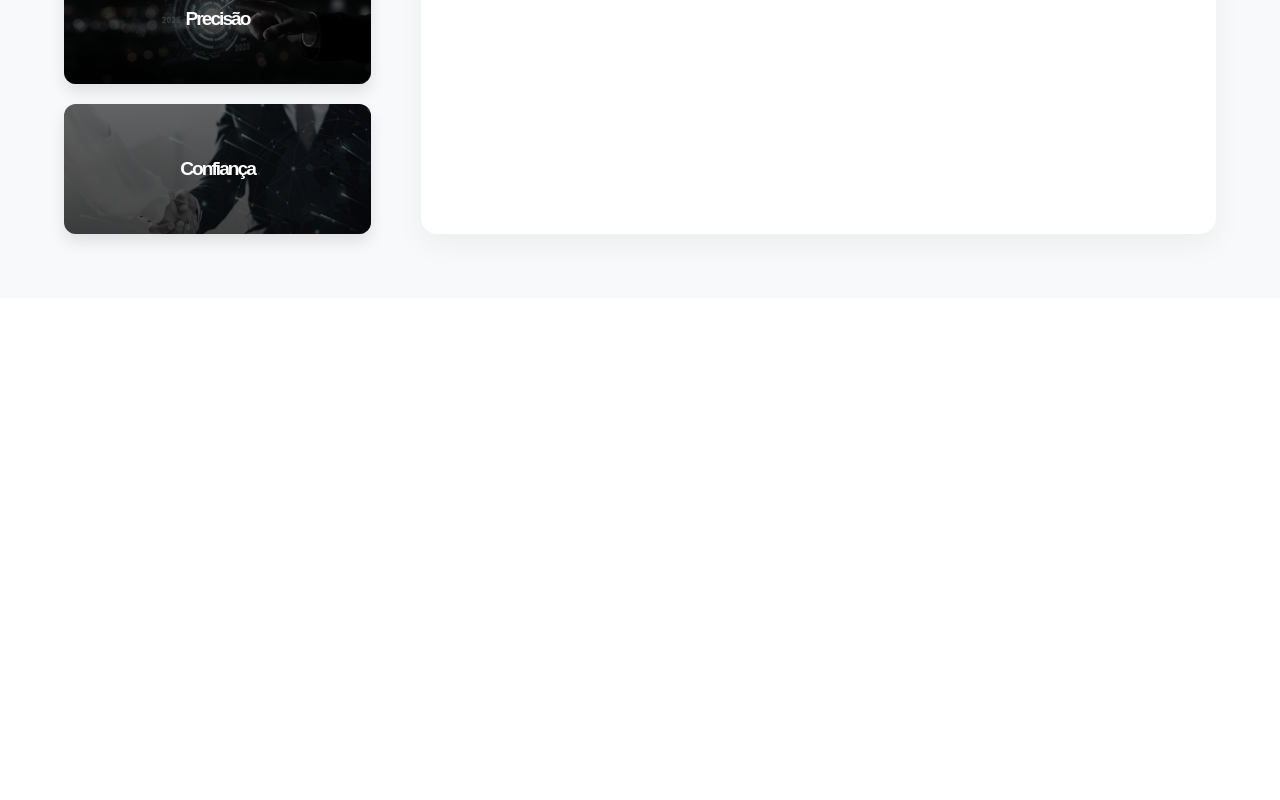
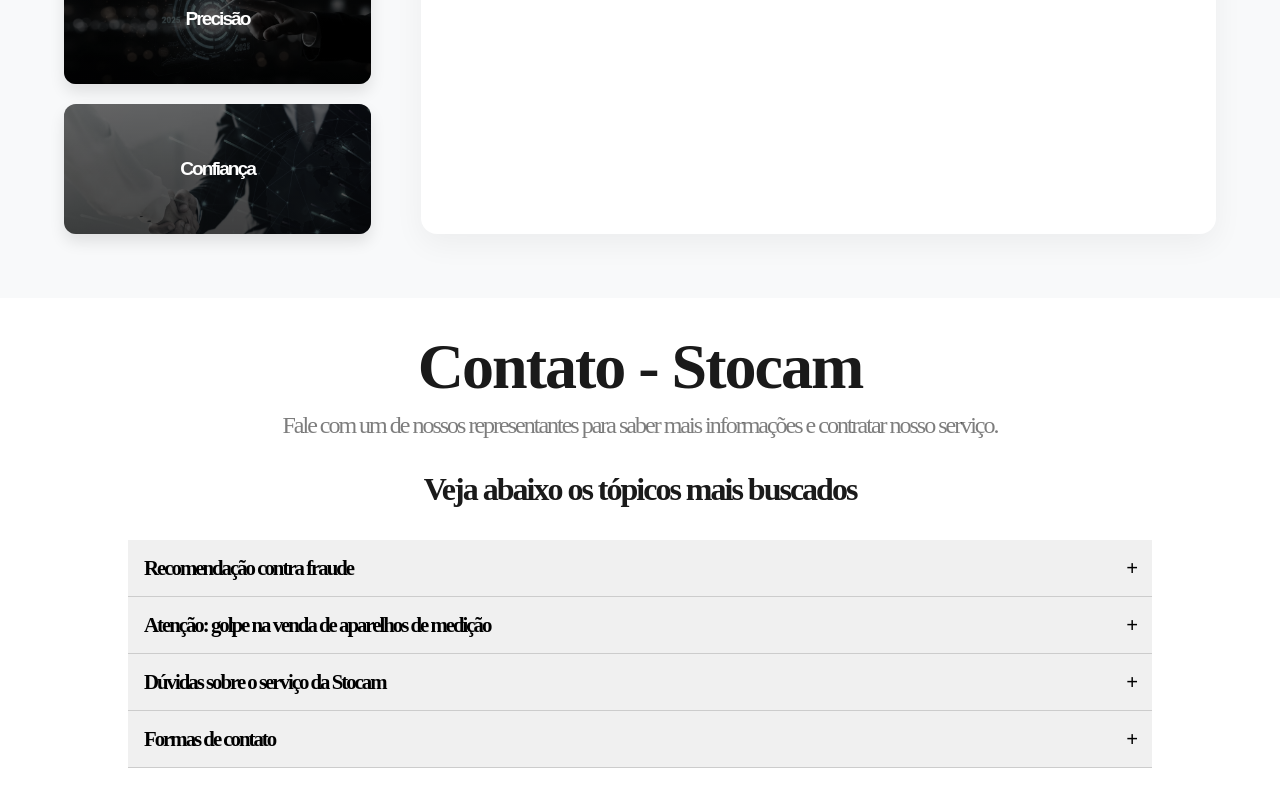
Before and after one commit to IanJunji/Sprint3_web_e_front, a React (Vite) app in the folder Sprint3_WebDev/: page / in a window 1280 px wide. Shown: the part 1347-2147 px from the top of the page. Before the commit the page ends 1645 px from the top, so only its background shows below. Built offline with nearby package versions, Linux system fonts and the light colour scheme; a web font is replaced by a local one.

Commit message:
Feat - Acordion

```diff
--- a/Sprint3_WebDev/src/App.jsx
+++ b/Sprint3_WebDev/src/App.jsx
@@ -1,4 +1,4 @@
-import { useState } from 'react'
+
 import './App.css'
 
 
--- /dev/null
+++ b/Sprint3_WebDev/src/components/contato.jsx
@@ -0,0 +1,70 @@
+import "../styles/contato.css";
+import { useState } from "react";
+
+function Contato() {
+  const [indexSelecionado, setIndexSelecionado] = useState(null);
+
+  const toggleAccordion = (index) => {
+    setIndexSelecionado(indexSelecionado === index ? null : index);
+  };
+
+  const accordions = [
+    {
+      id: 1,
+      titulo: "Recomendação contra fraude",
+      conteudo: "Jamais compartilhe seus dados bancários por mensagens..."
+    },
+    {
+      id: 2,
+      titulo: "Atenção: golpe na venda de aparelhos de medição",
+      conteudo: "Evite comprar dispositivos não certificados pela Anvisa..."
+    },
+    {
+      id: 3,
+      titulo: "Dúvidas sobre o serviço da Stocam",
+      conteudo: "Confira nossa central de ajuda antes de enviar uma mensagem..."
+    },
+    {
+      id: 4,
+      titulo: "Formas de contato",
+      conteudo: "Você pode nos contatar por e-mail, telefone ou WhatsApp..."
+    },
+  ];
+
+  return (
+    <div className="contato_textos">
+      <h1>Contato - Stocam</h1>
+      <h3>
+        Fale com um de nossos representantes para saber mais informações e contratar nosso serviço.
+      </h3>
+      <h2>Veja abaixo os tópicos mais buscados</h2>
+
+      <div className="accordion">
+        {accordions.map((item) => (
+          <div key={item.id}>
+            <button
+              className="accordion-header"
+              onClick={() => toggleAccordion(item.id)}
+              aria-expanded={indexSelecionado === item.id}
+              aria-controls={`content-${item.id}`}
+              id={`accordion-${item.id}`}
+            >
+              {item.titulo}
+              <span>{indexSelecionado === item.id ? "-" : "+"}</span>
+            </button>
+            <div
+              id={`content-${item.id}`}
+              role="region"
+              aria-labelledby={`accordion-${item.id}`}
+              className={`accordion-content ${indexSelecionado === item.id ? "open" : ""}`}
+            >
+              <p>{item.conteudo}</p>
+            </div>
+          </div>
+        ))}
+      </div>
+    </div>
+  );
+}
+
+export default Contato;
--- a/Sprint3_WebDev/src/main.jsx
+++ b/Sprint3_WebDev/src/main.jsx
@@ -2,11 +2,13 @@ import { StrictMode } from 'react'
 import { createRoot } from 'react-dom/client'
 import Header from './components/header'
 import Sobre from './components/sobre'
+import Contato from './components/contato'
 
 
 createRoot(document.getElementById('root')).render(
   <StrictMode>
     <Header />
     <Sobre />
+    <Contato />
   </StrictMode>
 )
--- /dev/null
+++ b/Sprint3_WebDev/src/styles/contato.css
@@ -0,0 +1,61 @@
+.contato_textos {
+    padding: 4vh 10vw;
+    text-align: center;
+    font-weight: 800;
+  h1 {
+    color: #1a1a1a;
+    font-size: clamp(2rem, 5vw, 4rem);
+    margin-bottom: 1vh;
+  }
+  h3{
+    color: #1a1a1a91;
+    font-weight: 500;
+    margin-bottom: 4vh;
+    font-size: clamp(0.8rem, 3vw, 1.5rem);
+  }
+  h2{
+    color: #1a1a1a;
+    font-weight: 800;
+    font-size: clamp(1rem, 3vw, 2rem);
+  }
+}
+
+.accordion {
+  margin-top: 2rem;
+}
+
+.accordion-header {
+  display: flex;
+  justify-content: space-between;
+  width: 100%;
+  background: #f0f0f0;
+  border: none;
+  padding: 1rem;
+  cursor: pointer;
+  font-size: clamp(0.8rem, 2vw, 1.3rem);
+  font-weight: bold;
+  transition: background 0.2s ease;
+  border-bottom: 1px solid #ccc;
+}
+.accordion-header:hover {
+  background: #e8e8e8;
+}
+
+.accordion-content {
+  max-height: 0;
+  overflow: hidden;
+  transition: max-height 0.4s ease;
+  background: #f9f9f9;
+}
+.accordion-content.open {
+
+  max-height: 200px; /* ajuste conforme o conteúdo */
+  border-bottom: 1px solid #ccc;
+  p{
+    color: #1a1a1aa9;
+    font-weight: 400;
+    text-align: start;
+    margin: auto 0;
+    padding: 1rem;
+  }
+}
```
